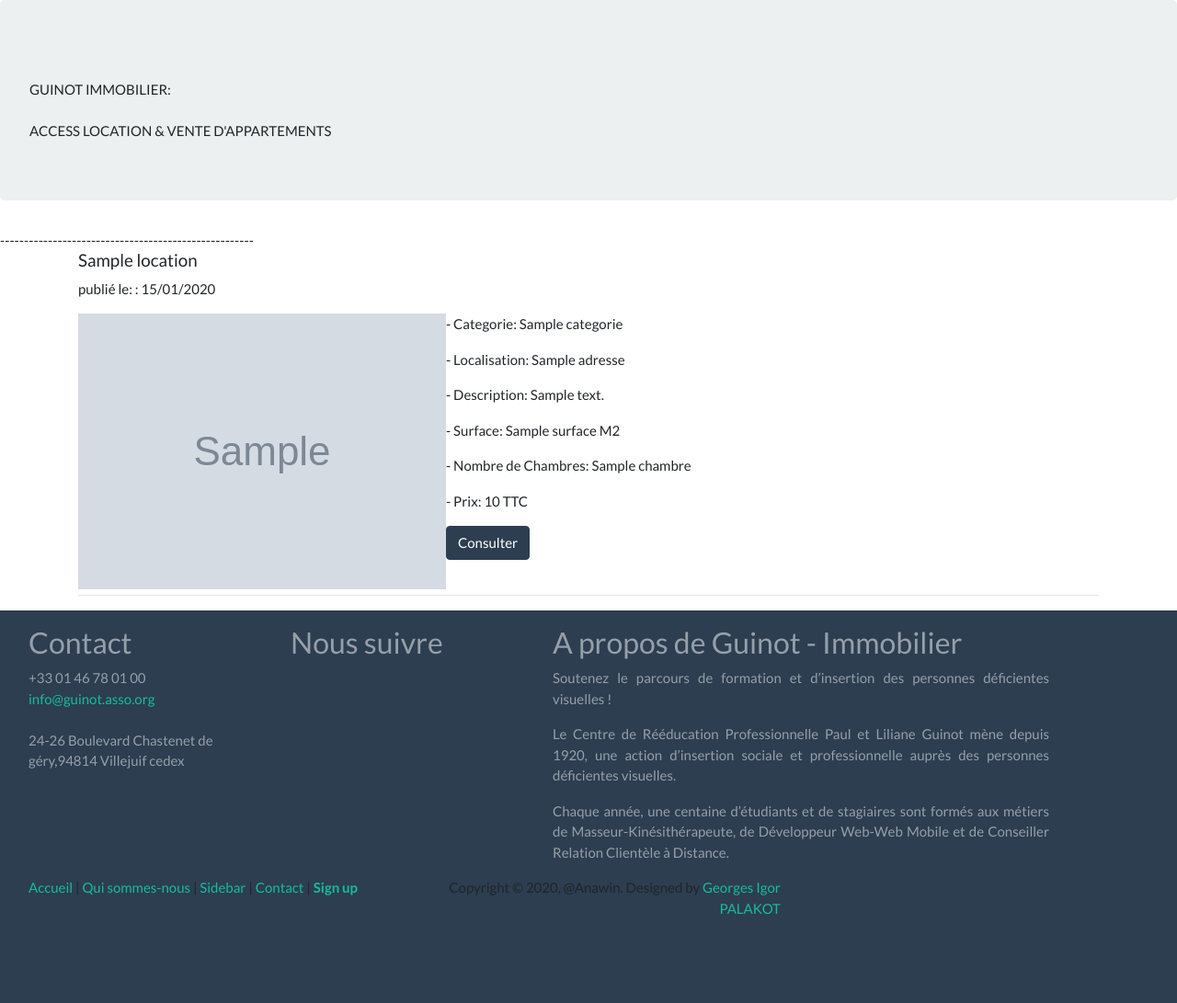
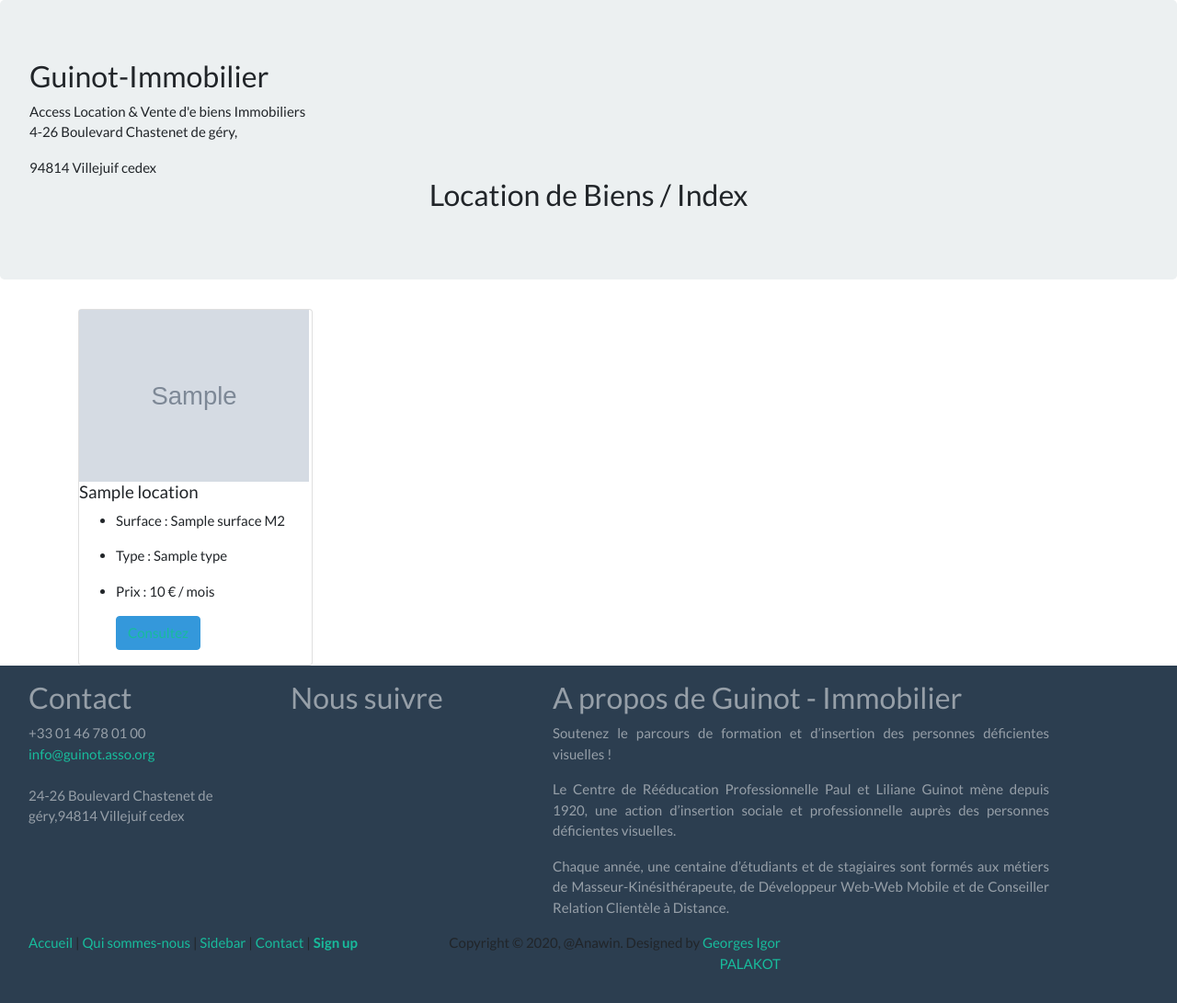
Before and after one commit to ipalakot/guinot-immo, a Symfony app: template templates/location/index.html.twig in a window 1280 px wide. Shown: the part 71-1162 px from the top of the page at 92% size. Before the commit the page ends 1065 px from the top, so only its background shows below. Run offline with Twig, Linux system fonts and the light colour scheme; the template is opened without the code that fills it: most values are stand-ins (such as "Sample title", 1, 10 or a date in 2020); grey boxes marked "Sample" are stand-in pictures; some libraries are stand-ins or nearby versions.

Commit message:
MAJ Locations

```diff
--- /dev/null
+++ b/templates/_header_footers/header_location.html.twig
@@ -0,0 +1,7 @@
+    <div class = "jumbotron">
+        <h3> Guinot-Immobilier</h3>
+       Access Location & Vente d'e biens Immobiliers
+        <p>4-26 Boulevard Chastenet de géry, </p>
+        94814 Villejuif cedex
+        <h3 style="text-align:center"> Location de Biens / Index </h3>
+    </div>
--- a/templates/categorie/_delete_form.html.twig
+++ b/templates/categorie/_delete_form.html.twig
@@ -1,5 +1,5 @@
 <form method="post" action="{{ path('categorie_delete', {'id': categorie.id}) }}" onsubmit="return confirm('Are you sure you want to delete this item?');">
     <input type="hidden" name="_method" value="DELETE">
     <input type="hidden" name="_token" value="{{ csrf_token('delete' ~ categorie.id) }}">
-    <button class="btn btn-danger">Supprimer</button>
+    <button class="btn btn-outline-danger">Supprimer</button>
 </form>
--- a/templates/categorie/edit.html.twig
+++ b/templates/categorie/edit.html.twig
@@ -14,9 +14,7 @@
       </p>
 
         <p align="right">
-        <button type="button" class="btn btn-outline-primary">
           {{ include('categorie/_delete_form.html.twig') }}
-        <button>
       </p>
 
 
--- a/templates/categorie/show.html.twig
+++ b/templates/categorie/show.html.twig
@@ -1,7 +1,5 @@
 {% extends 'base.html.twig' %}
-
 {% block title %}Categorie{% endblock %}
-
 {% block body %}
   {{ include('_header_footers/header_categorie.html.twig') }}
 
--- a/templates/location/admin.html.twig
+++ b/templates/location/admin.html.twig
@@ -26,7 +26,7 @@
                 <td>
                     <a href="{{ path('location.affich', {'id': location.id}) }}"><button type="button" class="btn btn-outline-primary">Lire </a>
                      <a href="{{ path('location.edition', {'id': location.id}) }}"><button type="button" class="btn btn-outline-secondary">Editer</a>
-                    <button class="btn btn-outline-danger">{{ include('location/_delete_form.html.twig') }} </button>
+                    {{ include('location/_delete_form.html.twig') }}
                 </td>
             </tr>
 
--- a/templates/location/index.html.twig
+++ b/templates/location/index.html.twig
@@ -1,44 +1,33 @@
 {% extends 'base.html.twig' %}
 
-{% block title %}Guinot-immobilier{% endblock %}
+{% block denomination %}Guinot-immobilier{% endblock %}
 
 {% block body %}
-    <div class = "jumbotron">
-        <br> GUINOT IMMOBILIER:</br>
-        <br> ACCESS LOCATION & VENTE D'APPARTEMENTS</br>
-    </div>
+  {{ include('_header_footers/header_location.html.twig') }}
 
------------------------------------------------------
-<div class="container">
+    <div class="container">
+          <div class="row" >
+               {%for location in locations | slice(0,length=12) %}
+                    <div class="col-3">
+                         <div class="card">
+                               <img src=" {{ location.photo }} " alt="" width="250">
+                              <h5>{{location.denomination}}</h5>
+                               <ul>
+                                   <li><p>Surface : {{ location.surface}} M2</p></li>
+                                   <li><p>Type : {{ location.type}}</p></li>
+                                   <li><p>Prix : {{ location.prix}} € / mois  </p> </li>
+                                   <a href="{{ path('location.affich', {'id': location.id}) }}"><button type="button" class="btn btn-info">Consultez </a>
+                               </ul>
+                         </div>
+                    </div>
+               {% endfor%}
 
-{# Liste de ce que j'aimerai afficher#}
-<div class = "row">
-     <div class="col-12">
-          {% for location in locations %}
-               <resume>
-               {# Faisant une interpollation#}
-               <h5>{{ location.denomination }}</h5>
-               <p> publié le: : {{ location.createdAt | date('d/m/Y')}}</p>
+          </div>
 
-               <div class = "content">
-                    <img src="{{ location.photo}}" alt=""  align="left">
-                    <p> - Categorie: {{location.categorie.titre}} </p>
-                    <p align="justify"> - Localisation:  {{ location.adresse}}   </p>
-                    <p align="justify"> - Description: {{ location.description}}   </p>
-                    <p align="justify"> - Surface: {{ location.surface}} M2   </p>
-                    <p align="justify"> - Nombre de Chambres: {{ location.chambre}}   </p>
-                    <p align="justify"> - Prix: {{ location.prix}}  TTC </p>
-                    <a href="{{ path('location.index', {'id': location.id })}}" class="btn btn-primary"> Consulter </a>
-               <br></br>
-               </div>
-               </resume>
-               <hr> </hr>
-          {% endfor %}
-     </div>
-</div>
+
  <div class="pagination">
         {{ knp_pagination_render(locations) }}
-    </div>
+</div>
 
 </div>
 
```
Also changed, not shown: src/Controller/LocationController.php (+40 -14 lines).
